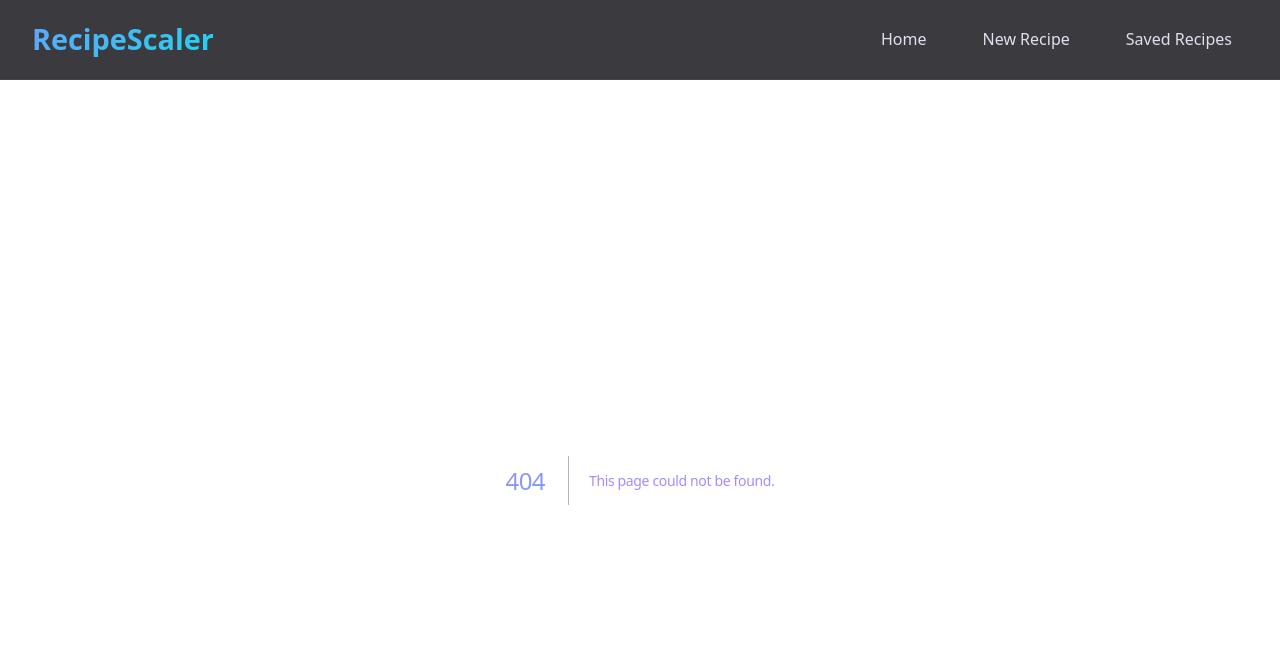
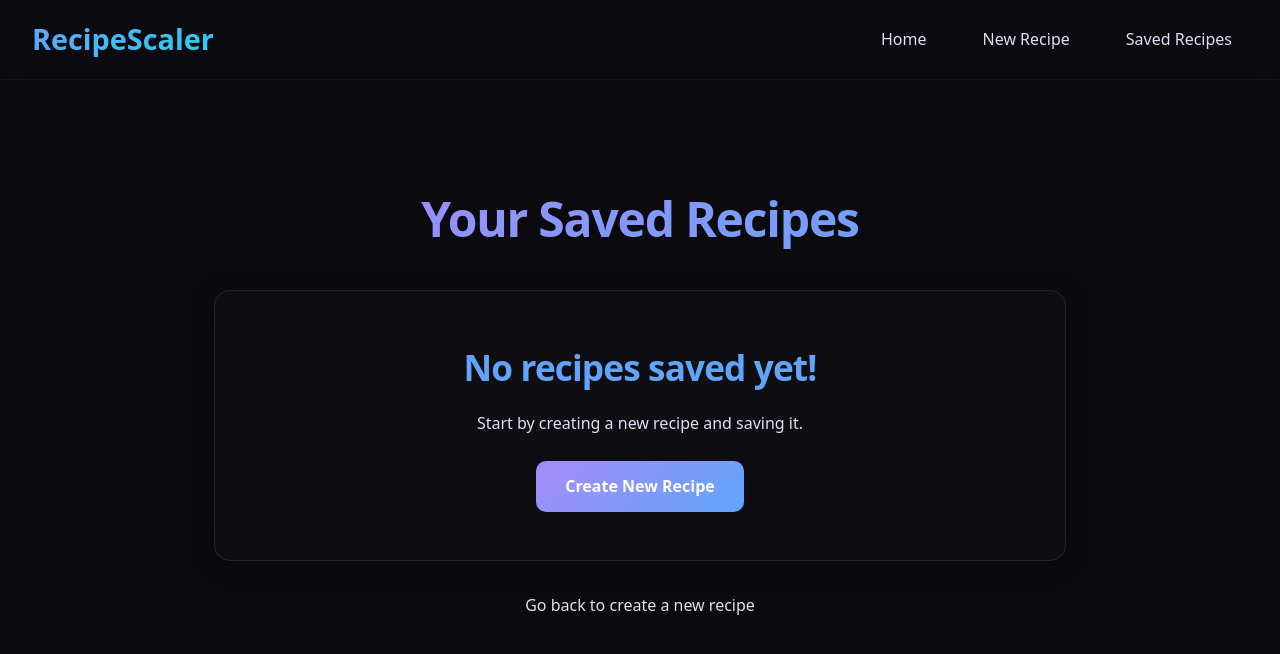
Before and after one commit to sahudevansh21/recipe-scaling-calculator-3051, a Next.js app: page /saved-recipes in a window 1280 px wide. Before the commit this address had no page. Shown: the top 654 px of the page. Built offline with nearby package versions, Linux system fonts and the light colour scheme.

Commit message:
Add app/saved-recipes/page.js

```diff
--- /dev/null
+++ b/app/saved-recipes/page.js
@@ -0,0 +1,83 @@
+'use client';
+
+import { useState, useEffect } from 'react';
+import { useRouter } from 'next/navigation';
+import Link from 'next/link'; // CRITICAL: import Link
+
+export default function SavedRecipesPage() {
+  const router = useRouter();
+  const [savedRecipes, setSavedRecipes] = useState([]);
+  const [message, setMessage] = useState('');
+
+  useEffect(() => {
+    if (typeof window !== 'undefined') {
+      loadSavedRecipes();
+    }
+  }, []);
+
+  const loadSavedRecipes = () => {
+    const recipes = JSON.parse(localStorage.getItem('savedRecipes') || '[]');
+    setSavedRecipes(recipes);
+  };
+
+  const handleViewRecipe = (recipe) => {
+    // When viewing a saved recipe, set it as the 'currentRecipe'
+    // This allows scaled-recipe-view to load it and potentially scale it
+    // Set desiredServings to originalServings initially for a consistent view
+    localStorage.setItem('currentRecipe', JSON.stringify({
+      ...recipe,
+      desiredServings: recipe.originalServings, // Default to original servings when loading from saved
+    }));
+    router.push('/scaled-recipe-view');
+  };
+
+  const handleDeleteRecipe = (id) => {
+    const updatedRecipes = savedRecipes.filter((recipe) => recipe.id !== id);
+    localStorage.setItem('savedRecipes', JSON.stringify(updatedRecipes));
+    setSavedRecipes(updatedRecipes);
+    setMessage('Recipe deleted successfully!');
+    setTimeout(() => setMessage(''), 3000); // Clear message after 3 seconds
+  };
+
+  return (
+    <div className="container" style={{ maxWidth: '900px', width: '100%' }}>
+      <h1 className="text-center mb-lg">Your Saved Recipes</h1>
+      {message && <p style={{ color: 'var(--accent-purple)', textAlign: 'center' }}>{message}</p>}
+
+      {savedRecipes.length === 0 ? (
+        <div className="glass-card text-center" style={{ padding: '3rem' }}>
+          <h2 style={{ color: 'var(--accent-blue)' }}>No recipes saved yet!</h2>
+          <p className="mb-md">Start by creating a new recipe and saving it.</p>
+          <Link href="/new-recipe" className="btn">
+            Create New Recipe
+          </Link>
+        </div>
+      ) : (
+        <div className="flex-col gap-md">
+          {savedRecipes.map((recipe) => (
+            <div key={recipe.id} className="glass-card" style={{ display: 'flex', justifyContent: 'space-between', alignItems: 'center', flexWrap: 'wrap' }}>
+              <div>
+                <h2>{recipe.title}</h2>
+                <p>Original Servings: {recipe.originalServings}</p>
+              </div>
+              <div style={{ display: 'flex', gap: '1rem', marginTop: '1rem' }}>
+                <button className="btn" onClick={() => handleViewRecipe(recipe)}>
+                  View / Scale
+                </button>
+                <button className="btn btn-danger" onClick={() => handleDeleteRecipe(recipe.id)}>
+                  Delete
+                </button>
+              </div>
+            </div>
+          ))}
+        </div>
+      )}
+
+      <div className="text-center mt-lg">
+        <Link href="/new-recipe" className="navbar-link">
+          Go back to create a new recipe
+        </Link>
+      </div>
+    </div>
+  );
+}
```
